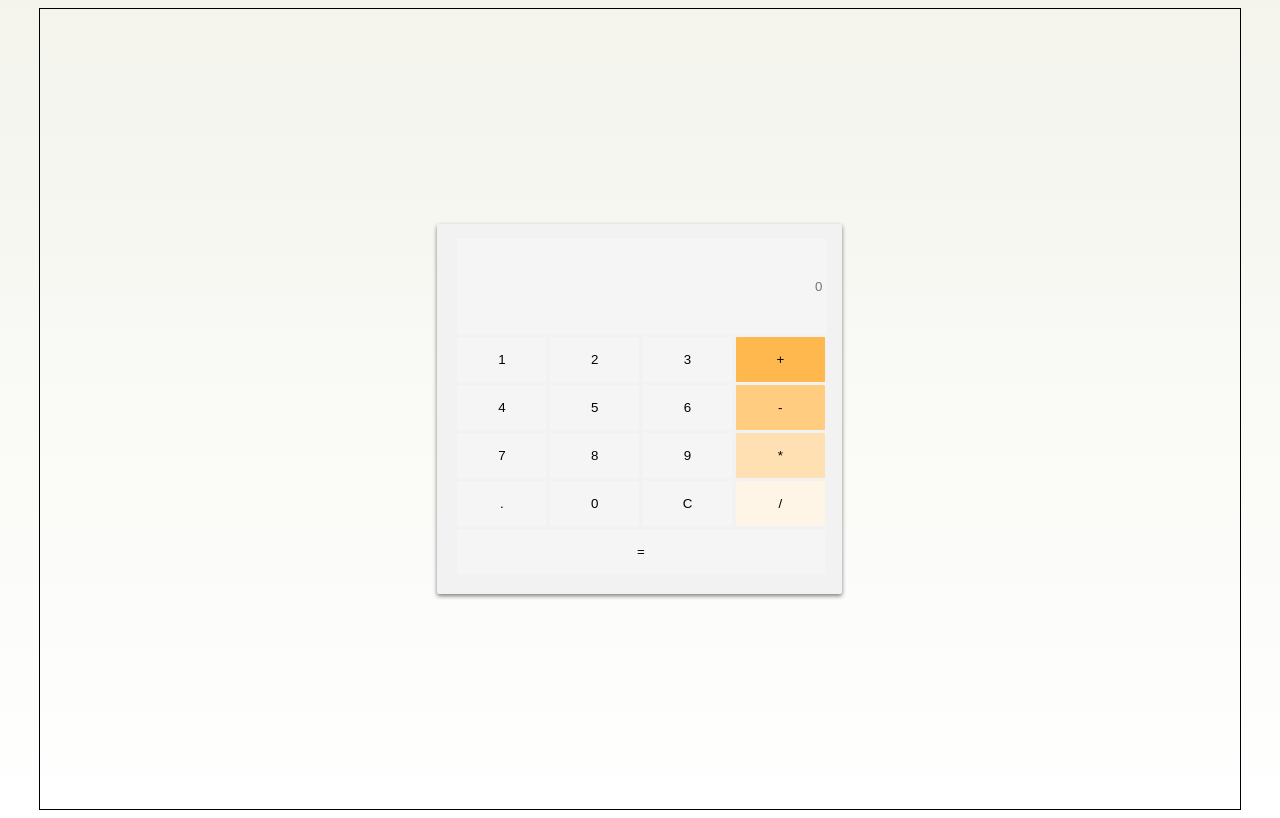
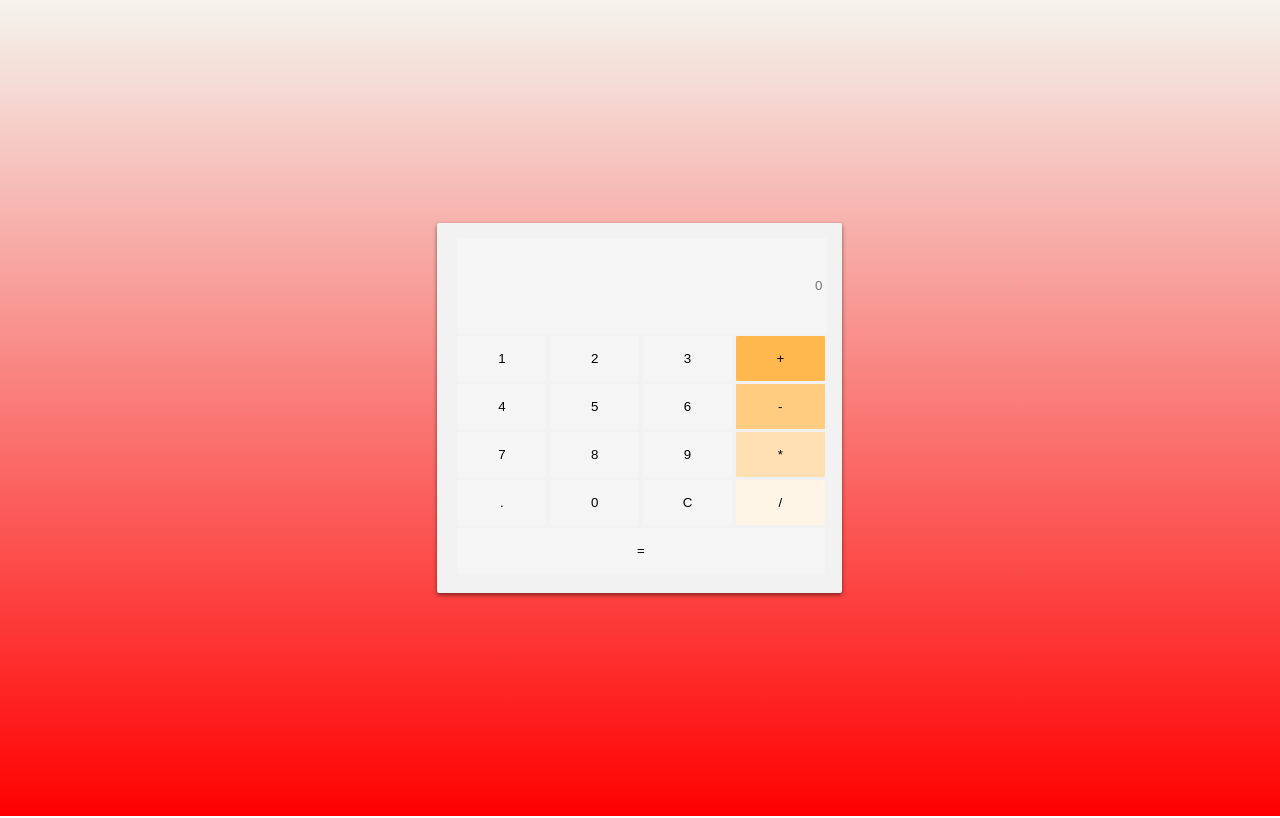
Before and after one commit to JBD11/calculator, a plain HTML site: page index.html in a window 1280 px wide. Drawn offline with Linux system fonts and the light colour scheme.

Commit message:
add style changes to body

```diff
--- a/style.css
+++ b/style.css
@@ -1,11 +1,9 @@
 body{
     overflow: hidden;
-    background: linear-gradient(#f4f4ed, white);
+    background: linear-gradient(#f4f4ed, red);
 }
 
 .container{
-    border: 1px solid black;
-
     width: 95%;
     height: 100vh;
     margin: auto;
```
